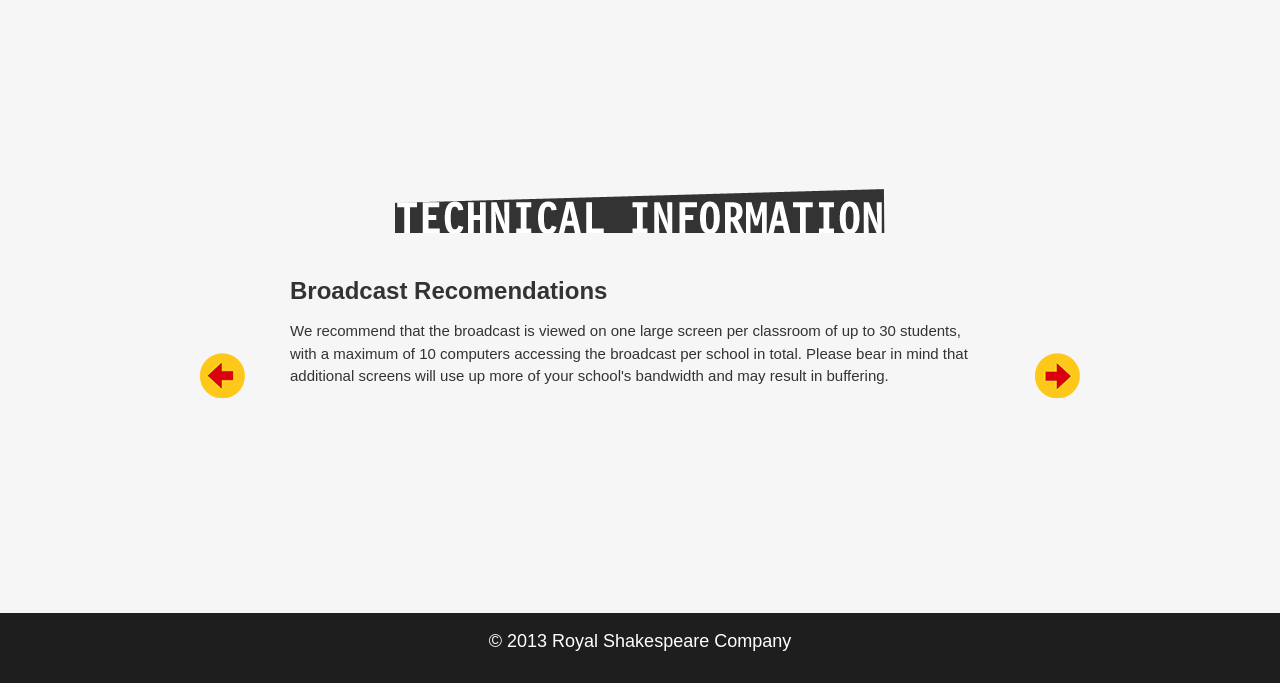
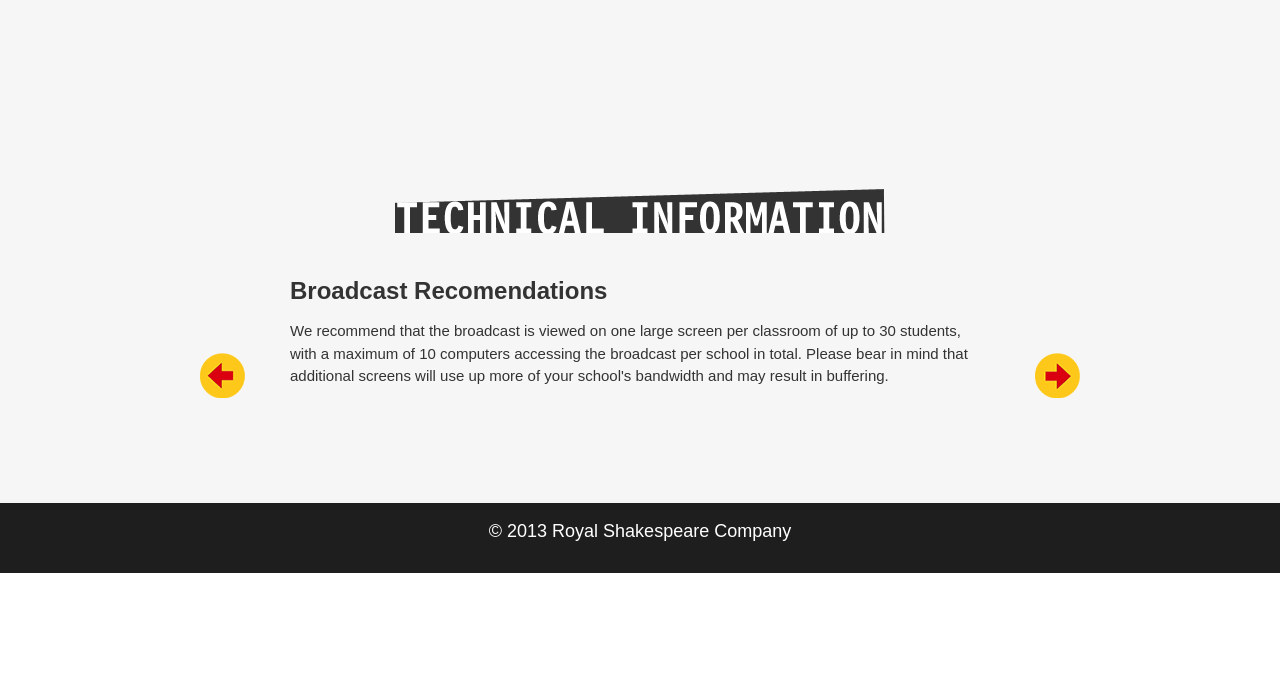
Before and after one commit to th0ran/richard_ii, a PHP site: page / in a window 1280 px wide. Shown: the part 2631-3314 px from the top of the page. After the commit the page ends 3204 px from the top, so only its background shows below. Run offline with PHP 8.4, Linux system fonts and the light colour scheme; some libraries are stand-ins or nearby versions; some web fonts are replaced.

Commit message:
fixed slider height issue

```diff
--- a/css/liquid-slider.css
+++ b/css/liquid-slider.css
@@ -89,7 +89,6 @@
 *******************************************************/
 .ls-wrapper .liquid-slider .panel {
 	width: 100%;
-	height: 300px;
 	/* Do not edit below this line */
 	display: block;
 	float: left;
```
